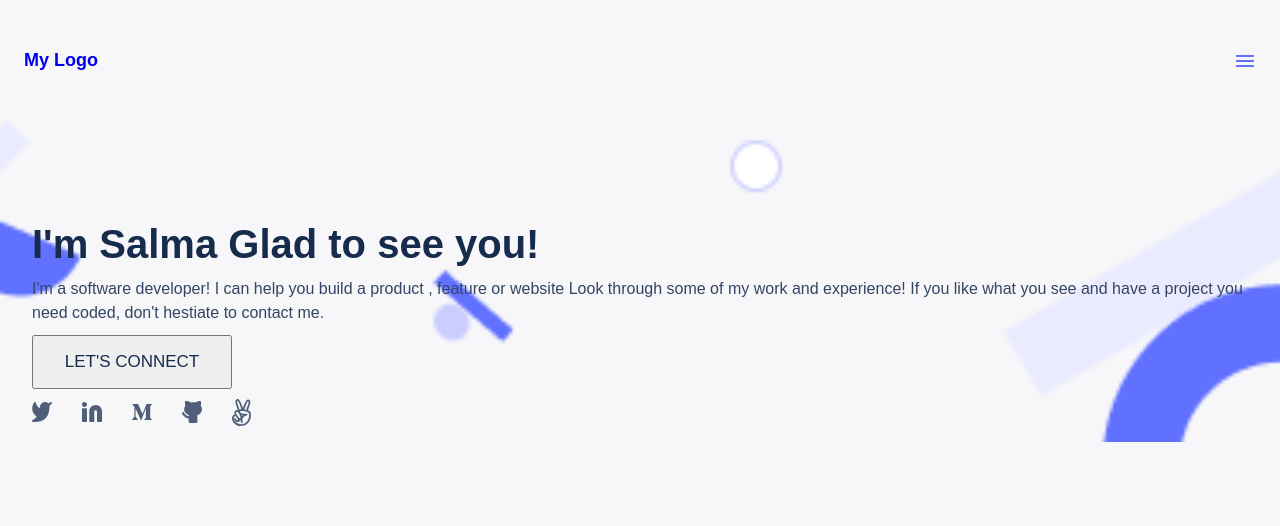
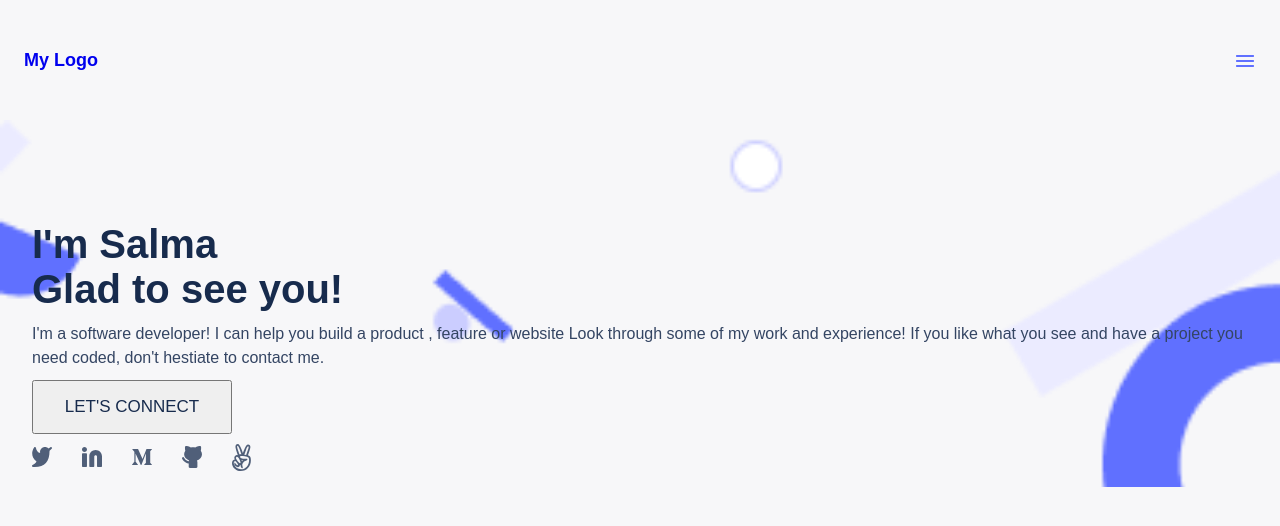
Before and after one commit to saluumaa/Saluma-s-Portfolio, a plain HTML site: page index.html in a window 1280 px wide. Drawn offline with Linux system fonts and the light colour scheme; a web font is replaced by a local one.

Commit message:
Add break in H1 part of section-one

```diff
--- a/index.html
+++ b/index.html
@@ -19,7 +19,7 @@
     </header>
 
     <section class="section-one">
-        <h1>I'm Salma Glad to see you!</h1>
+        <h1>I'm Salma <br> Glad to see you!</h1>
         <p>I'm a software developer!
             I can help you build a product ,
             feature or website Look through
```
